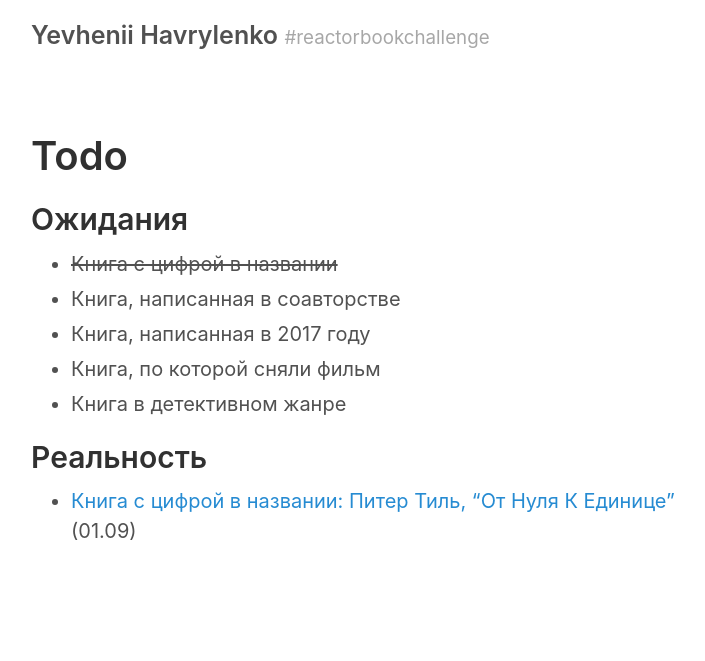
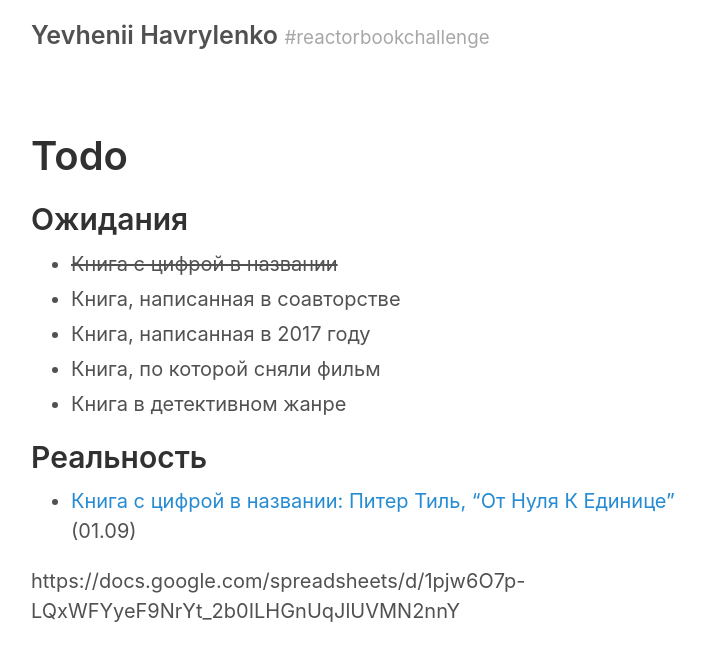
Before and after one commit to yevhenii-havrylenko/yevhenii-havrylenko.github.io, a Jekyll site: the page built from index.md, in a window 1280 px wide. Shown: the top 661 px of the page, without its empty margins (259-964 px from the left). Built offline with Jekyll 4.4.1, drawn with Linux system fonts in a browser that asks for light colours; part of the change alters nothing that is shown.

Commit message:
Update index.md

```diff
--- a/index.md
+++ b/index.md
@@ -13,3 +13,7 @@ title: Todo
 ## Реальность
 {% for post in site.posts %} - [ {{ post.title }} ]({{ post.url }}) ({{ post.date | date: "%d.%m" }})
 {% endfor %}
+
+
+
+https://docs.google.com/spreadsheets/d/1pjw6O7p-LQxWFYyeF9NrYt_2b0ILHGnUqJlUVMN2nnY
```
